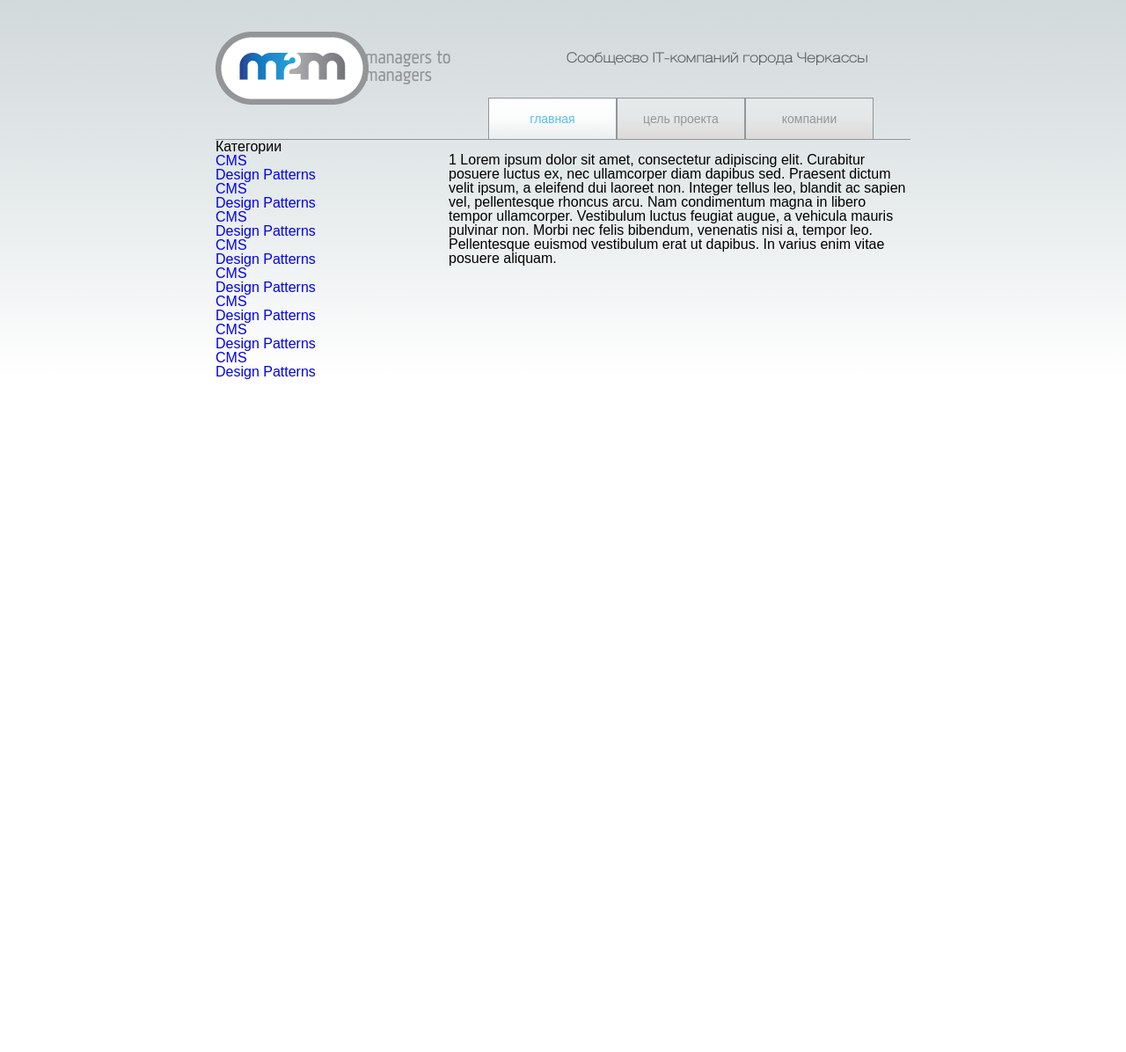
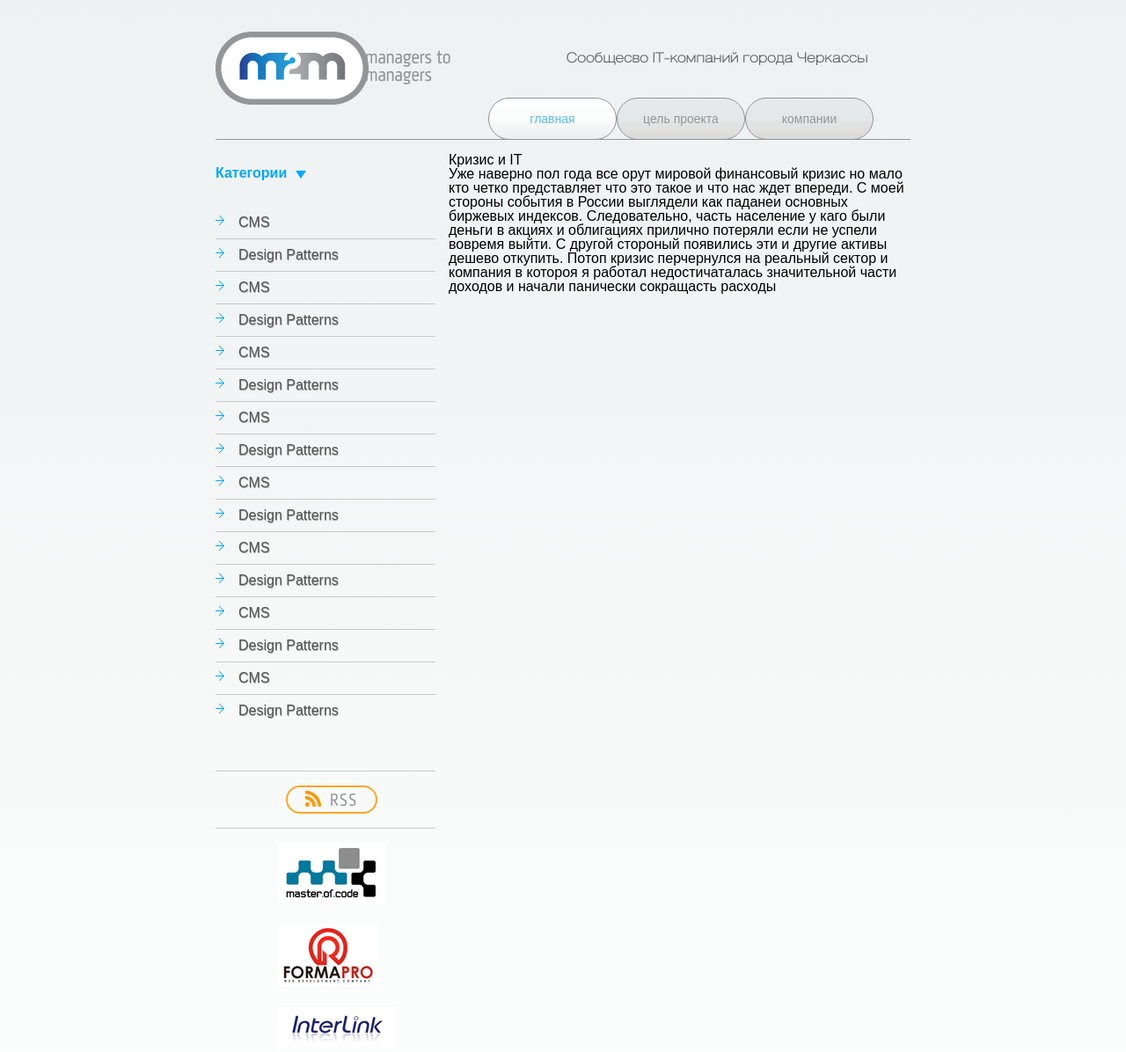
Before and after one commit to Madenityan/Mod-5, a plain HTML site: page index.html in a window 1280 px wide. Shown: the top 1196 px of the page at 88% size. Before the commit the page ends 800 px from the top, so only its background shows below. Drawn offline with Linux system fonts and the light colour scheme.

Commit message:
add sidebar

```diff
--- a/css/style.css
+++ b/css/style.css
@@ -45,7 +45,7 @@ table {
 
 body {
 	font-family: 'Arial', 'sans-serif';
-	background: linear-gradient(to bottom, #d2d9db, #e5eaeb, #ffffff) no-repeat;
+	background: linear-gradient(to bottom, #edf1f1, #ffffff) no-repeat;
 }
 
 @font-face {
@@ -112,8 +112,88 @@ header {
 	width: 250px;
 }
 
+.category-title {
+	color: #03a7fe;
+	font-size: 16px;
+	font-weight: bold;
+	margin-top: 30px;
+	margin-bottom: 30px;
+}
+
+.category-title:after {
+	content:"";
+	border: 6px solid transparent;
+	border-top: 9px solid #03a7fe;
+	position: relative;
+	left: 10px;
+    bottom: -15px;
+}
+
 .categories a {
 	text-decoration: none;
+	color: #555555;
+	text-shadow: 0.5px 0.5px #a4a4a4;
+}
+
+.categories li {
+	padding-top: 20px;
+	border-bottom: 1px solid #c9c8c7;
+	padding-bottom: 10px;
+    padding-top: 10px;
+
+}
+
+.categories li:before {
+	content:"";
+	display: block;
+	background: url(../image/arrow.png) no-repeat;
+	width: 20px;
+	height: 20px;
+	float: left;
+	margin: 0 6px 0 0;
+}
+
+.categories li:last-child {
+	padding-bottom: 60px;
+}
+
+.logo-companies {
+	margin-top: 16px;
+    margin-left: 70px;
+}
+
+.logo-companies > img {
+	margin-bottom: 20px;
+}
+
+.logo-companies-one {
+	border: 2px solid #ffa524;
+	height: 20px;
+	width: 80px;
+	padding: 4px 10px 4px 10px;
+	border-radius: 50px 50px;
+	font-family: 'AFKlampenborg';
+	font-size: 20px;
+    letter-spacing: 2px;
+    text-align: center;
+    color: #939598;
+}
+
+.rss-logo {
+	float: left;
+	padding-left: 10px;
+}
+
+.rss-wrapper {
+	border-bottom: 1px solid #c9c8c7;
+	padding-top: 16px;
+	padding-bottom: 16px;
+	padding-left: 80px;
+
+}
+
+.logo-companies .artcofte {
+	margin-left: 15px;
 }
 
 
@@ -121,20 +201,7 @@ header {
 
 
 
-
-
 /*END ASIDE*/
-
-
-
-
-
-
-
-
-
-
-
 
 /*TABS*/
 #tab {
@@ -157,7 +224,9 @@ header {
 	color: #939598;
 	width: 90px;
 	text-align: center;
+	border-radius: 30px 30px 30px 30px;
 }
+
 
 #table {
 	clear: both;
--- a/index.html
+++ b/index.html
@@ -17,7 +17,7 @@
 			</div>
 		</header>
 		<aside class="sidebar">
-			<h2>Категории</h2>
+			<h2 class="category-title">Категории</h2>
 				<ul class="categories">
 				    <li><a href="#">CMS</a></li>
 				    <li><a href="#">Design Patterns</a></li>
@@ -36,18 +36,19 @@
 				    <li><a href="#">CMS</a></li>
 				    <li><a href="#">Design Patterns</a></li>
 		    	</ul>
-
-
-
-
-
-
-
-
-
-
-
-
+		    <div class="rss-wrapper">
+		    	<div class="logo-companies-one">
+    				<img src="image/rss.png" alt="rss-logo" class="rss-logo">
+    				<span>RSS</span>
+    			</div>
+		    </div>
+    		<div class="logo-companies">
+    			<img src="image/master-of-code.png" alt="master-of-code">
+    			<img src="image/formapro.png" alt="formapro">
+    			<img src="image/interlink.png"	alt="interlink">
+    			<img src="image/web.png" alt="web">
+    			<img src="image/artcofte.png" alt="artcofte" class="artcofte">
+    	    </div>
 		</aside>
 			<section id="tab">
 				<input type="radio" name="tabs" id="tab-1" checked>
@@ -58,7 +59,8 @@
 				<label for="tab-3">компании</label>
 			<div id="table">
   				<div>
-  					<p>1 Lorem ipsum dolor sit amet, consectetur adipiscing elit. Curabitur posuere luctus ex, nec ullamcorper diam dapibus sed. Praesent dictum velit ipsum, a eleifend dui laoreet non. Integer tellus leo, blandit ac sapien vel, pellentesque rhoncus arcu. Nam condimentum magna in libero tempor ullamcorper. Vestibulum luctus feugiat augue, a vehicula mauris pulvinar non. Morbi nec felis bibendum, venenatis nisi a, tempor leo. Pellentesque euismod vestibulum erat ut dapibus. In varius enim vitae posuere aliquam.</p>
+  					<h2>Кризис и IT</h2>
+  					<p> Уже наверно пол года все орут мировой финансовый кризис но мало кто четко представляет что это такое и что нас ждет впереди. С моей стороны события в России выглядели как паданеи основных биржевых индексов. Следовательно, часть население у каго были деньги в акциях и облигациях прилично потеряли если не успели вовремя выйти. С другой стороный появились эти и другие активы дешево откупить. Потоп кризис перчернулся на реальный сектор и компания в котороя я работал недостичаталась значительной части доходов и начали панически сокращасть расходы</p>
   				</div>
 
 				<div>
```
Also changed, not shown: image/arrow.png (renamed from image/2.png), image/artcofte.png (added), image/formapro.png (added), image/interlink.png (added), image/master-of-code.png (added), image/rss.png (added), image/web.png (added), 1 other file. Lines whose indentation alone changed are shown as unchanged.
